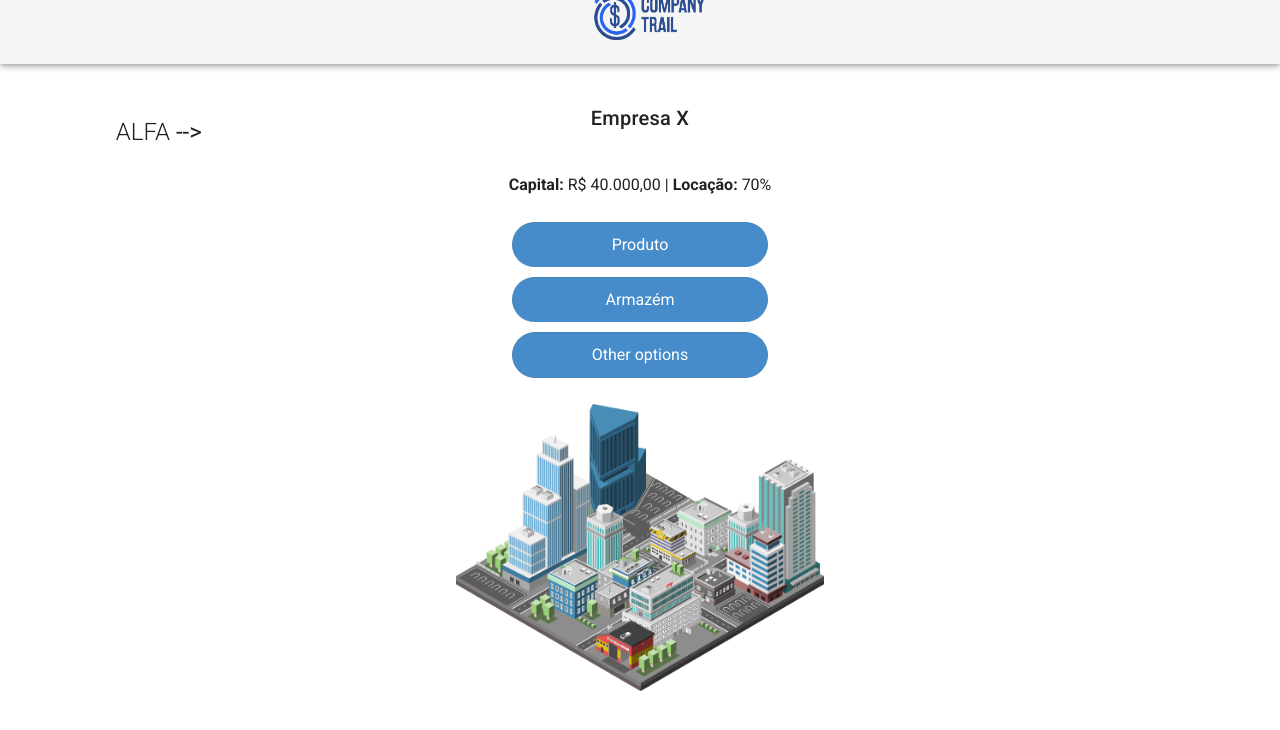
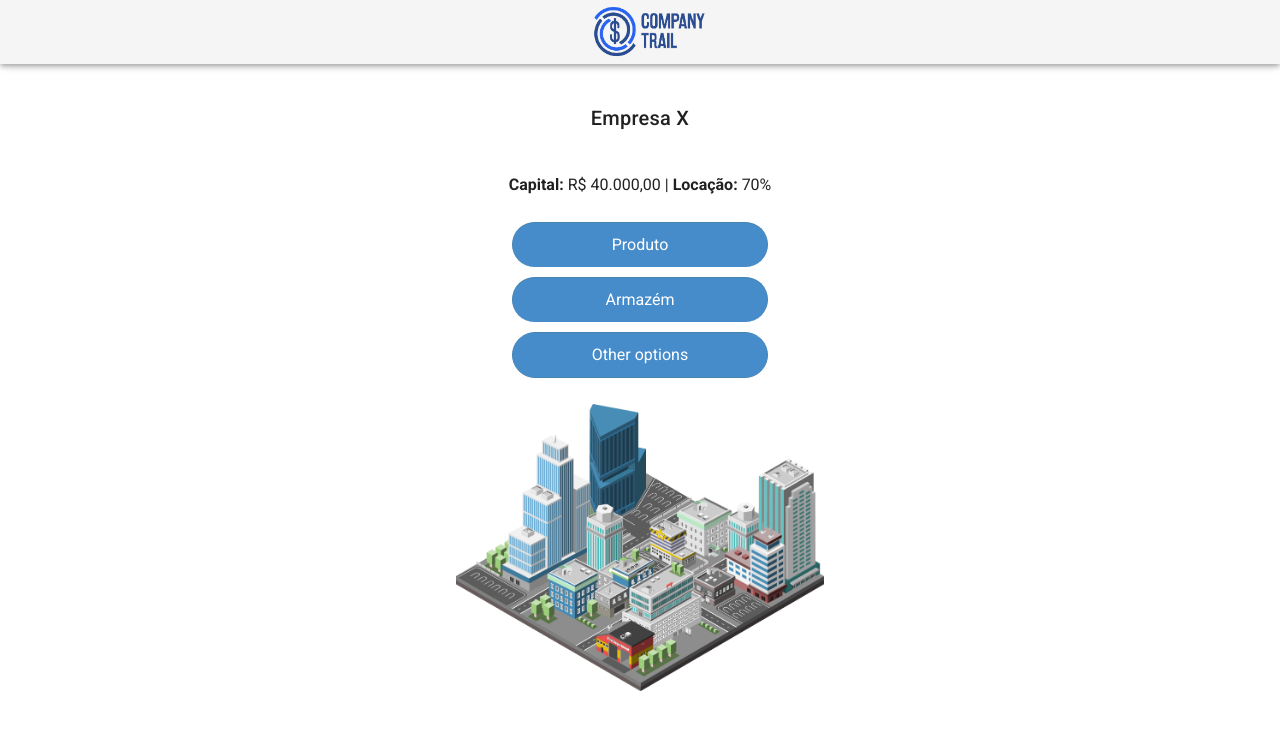
Before and after one commit to MatheusConstantino/frontend, a Vue app: page / in a window 1280 px wide. Shown: the top 730 px of the page. Built offline with nearby package versions, Linux system fonts and the light colour scheme.

Commit message:
Update src/components/Header.vue

```diff
--- a/src/components/Header.vue
+++ b/src/components/Header.vue
@@ -7,6 +7,5 @@
       </center>
     </div>
     </center>
-    <span class="font-weight-light">Alfa</span> -->
   </v-toolbar-title>
 </template>
```
